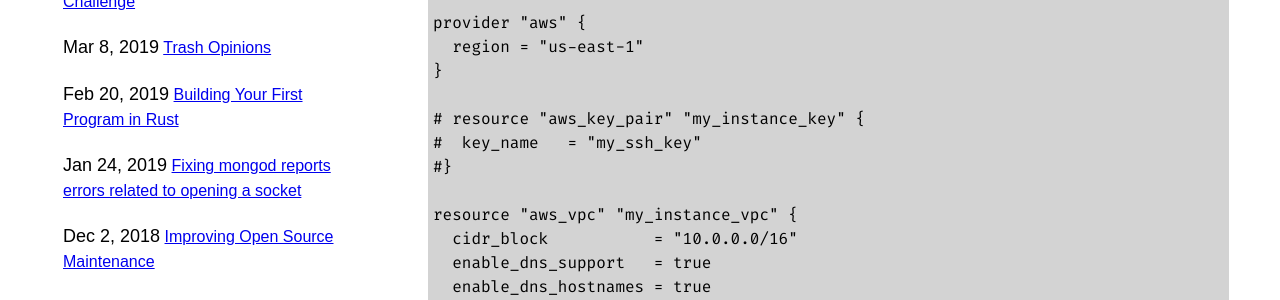
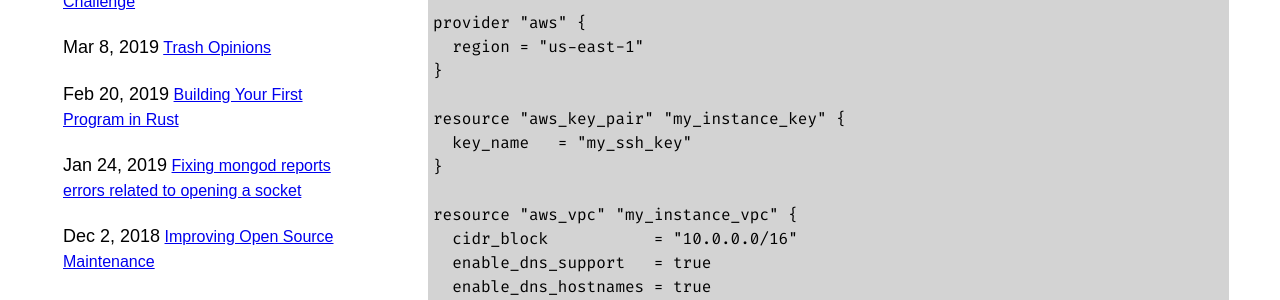
Before and after one commit to pauljickling/pauljickling.github.io, a Jekyll site: the page built from _posts/2024-02-08-minimum-viable-ec2-in-terraform.md, in a window 1280 px wide and 1400 px high, scrolled down 1121 px. Shown: the part 439-739 px from the top of the window. Built offline with Jekyll 4.4.1, drawn with Linux system fonts in a browser that asks for light colours; some web fonts are replaced; some of the changed text lies outside the part shown.

Commit message:
typo fix
Signed-off-by: Paul Jickling <paul.jickling@ethereum.org>

```diff
--- a/_posts/2024-02-08-minimum-viable-ec2-in-terraform.md
+++ b/_posts/2024-02-08-minimum-viable-ec2-in-terraform.md
@@ -46,9 +46,9 @@ provider "aws" {
   region = "us-east-1"
 }
 
-# resource "aws_key_pair" "my_instance_key" {
-#  key_name   = "my_ssh_key"
-#}
+resource "aws_key_pair" "my_instance_key" {
+  key_name   = "my_ssh_key"
+}
 
 resource "aws_vpc" "my_instance_vpc" {
   cidr_block           = "10.0.0.0/16"
```
